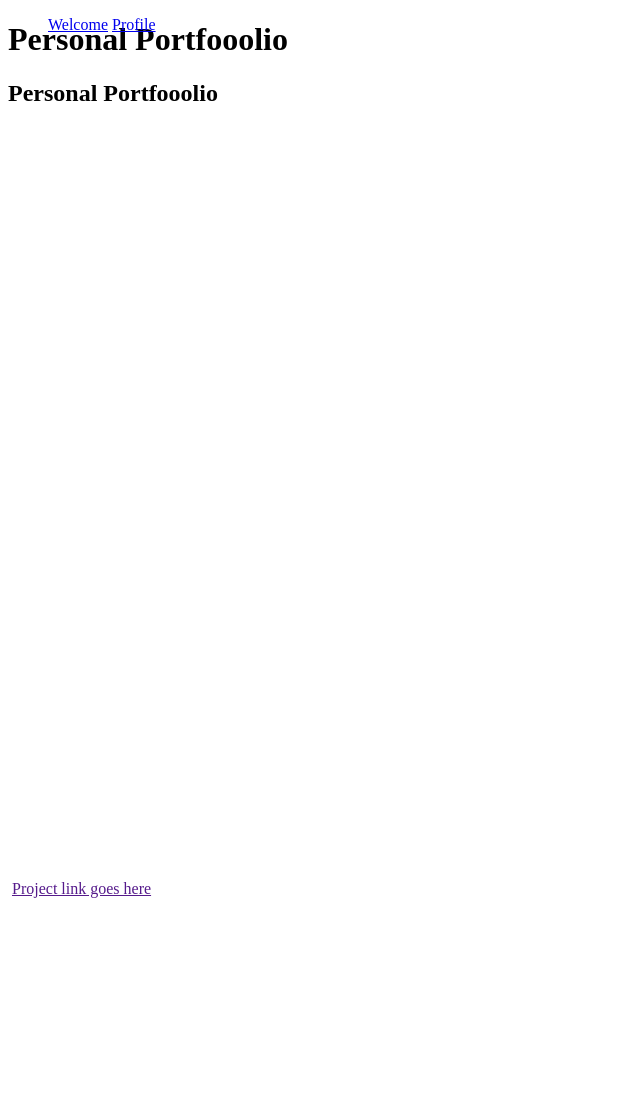
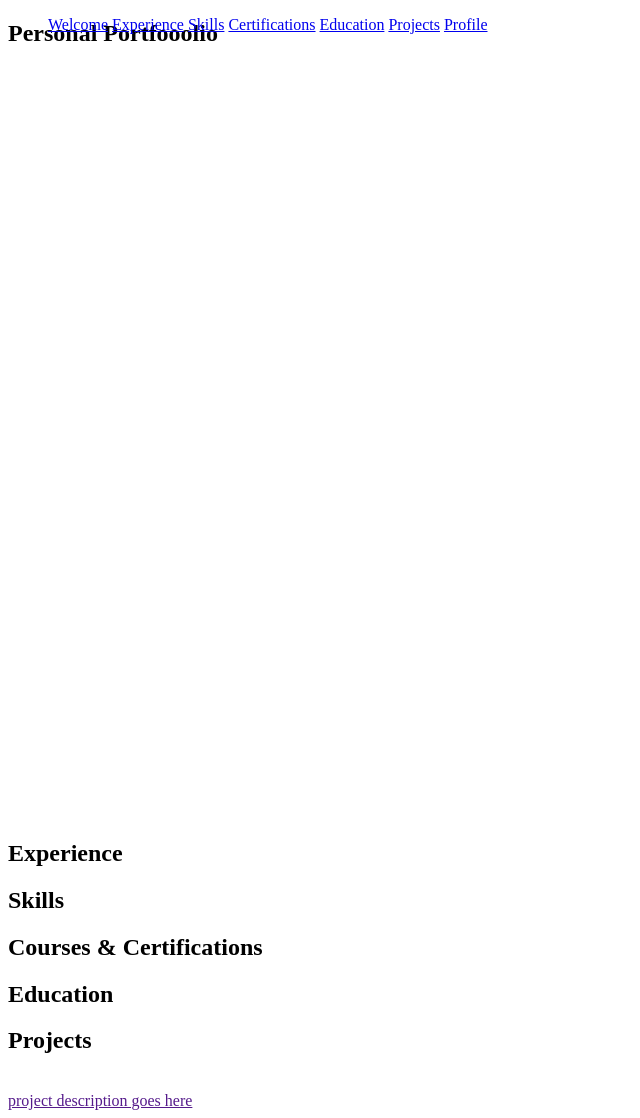
Before and after one commit to Chrissetiana/personal-page, a plain HTML site: page index.html in a window 1280 px wide. Shown: the whole page, without its empty margins (0-640 px from the left). Before the commit the page ends 906 px from the top, so only its background shows below. Drawn offline with Linux system fonts and the light colour scheme.

Commit message:
Added sections

```diff
--- a/index.html
+++ b/index.html
@@ -10,33 +10,48 @@
 </head>
 
 <body>
-	<!-- user story #6 -->
 	<nav id="navbar">
-		<!-- user story #7 -->
 		<ul>
-			<a href="#welcome-section">Welcome</a>
-			<!-- user story #8 -->
+			<a id="welcome-link" href="#welcome-section">Welcome</a>
+			<a id="experience-link" href="#experience">Experience</a>
+			<a id="skills-link" href="#skills">Skills</a>
+			<a id="certs-link" href="#certifications">Certifications</a>
+			<a id="education-link" href="#education">Education</a>
+			<a id="projects-link" href="#projects">Projects</a>
+
 			<a id="profile-link" href="https://github.com/chrissetiana" target="_blank">Profile</a>
 		</ul>
 	</nav>
 
 	<div id="main">
-		<header id="header">
-			<h1 id="title">Personal Portfooolio</h1>
-		</header>
+		<header id="header"></header>
 
-		<!-- user story #1 -->
 		<section id="welcome-section">
-			<!-- user story #2 -->
 			<h1 id="title">Personal Portfooolio</h1>
 		</section>
 
-		<!-- user story #3 -->
+		<section id="experience">
+			<h1>Experience</h1>
+		</section>
+
+		<section id="skills">
+			<h1>Skills</h1>
+		</section>
+
+		<section id="certifications">
+			<h1>Courses &amp; Certifications</h1>
+		</section>
+
+		<section id="education">
+			<h1>Education</h1>
+		</section>
+
 		<section id="projects">
-			<!-- user story #4 -->
-			<img class="project-tile" src="">
-			<!-- user story #5 -->
-			<a href="" target="_blank">Project link goes here</a>
+			<h1>Projects</h1>
+			<a href="" target="_blank">
+				<img class="project-tile" src="">
+				<figcaption>project description goes here</figcaption>
+			</a>
 		</section>
 	</div>
 
```
